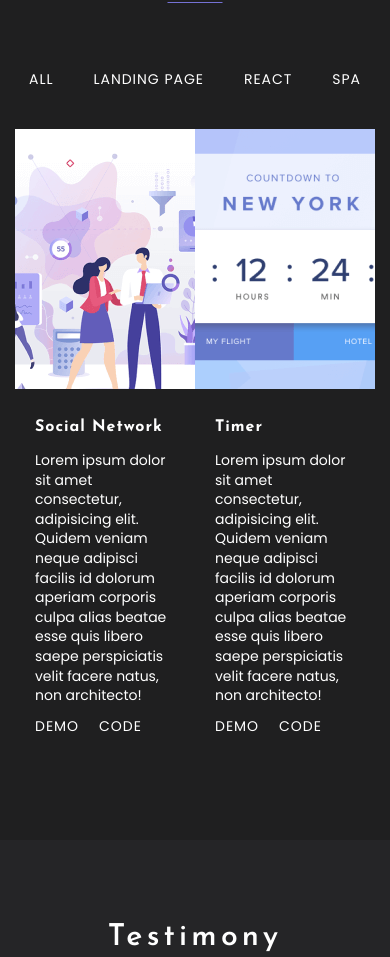
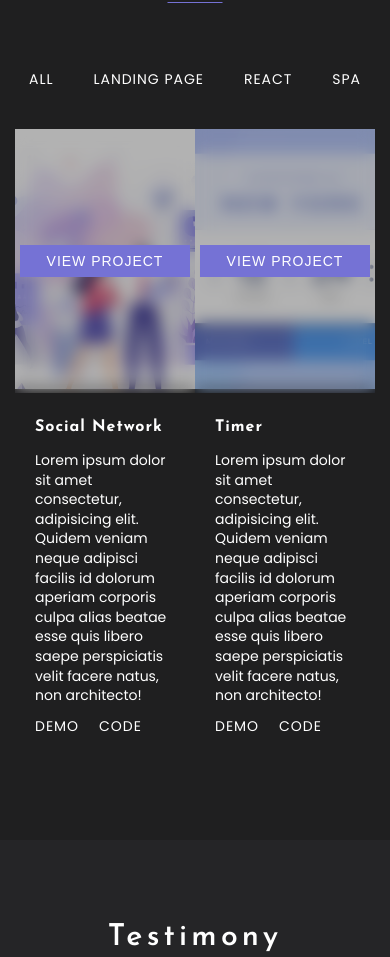
Before and after one commit to petrkanapelka/portfolio-start-project-main, a React app: page / in a window 390 px wide. Shown: the part 3520-4477 px from the top of the page. Built offline with nearby package versions, Linux system fonts and the light colour scheme.

Commit message:
feat: update styles and add media queries for Work component

```diff
--- a/src/layout/sections/works/work/Work.tsx
+++ b/src/layout/sections/works/work/Work.tsx
@@ -31,13 +31,19 @@
 const StyledWork = styled.div`
     border-color: ${myTheme.colors.secondaryBg};
     max-width: 540px;
-    width: 100%;
+    width: 330px;
+    flex-grow: 1;
+
     ${Link} {
         padding: 10px 0;
 
         & + ${Link} {
             margin-left: 20px;
         }
+    }
+
+    @media ${myTheme.media.desktop}{
+        max-width: 540px;
     }
 `
 const Description = styled.div`
@@ -46,7 +52,19 @@
 
 const ImageWrapper = styled.div`
     position: relative;
-    &:hover {
+
+    ${Button} {
+        transform: scale(0);
+        position: absolute;
+        left: 50%;
+        top: 50%;
+        transform: translate(-50%, -50%) scale(0);
+        &::before {
+            width: 100%;
+            height: 100%;
+        }
+    }
+
     &::before {
         content: "";
         position: absolute;
@@ -56,20 +74,26 @@
         top: 0;
         backdrop-filter: blur(8px);
         background: rgba(0, 0, 0, 0.3);
+        opacity: 0;
     }
+
+    &:hover {
+        &::before {
+            opacity: 1;
+        }
+
         ${Button} {
             transform: translate(-50%, -50%) scale(1);
         }
     }
+
+    @media ${myTheme.media.tablet} {
+        &::before {
+            opacity: 1;
+        }
+
         ${Button} {
-        transform: scale(0);
-        position: absolute;
-        left: 50%;
-        top: 50%;
-        transform: translate(-50%, -50%) scale(0);
-        &::before {
-            width: 100%;
-            height: 100%;
+            transform: translate(-50%, -50%) scale(1);
         }
     }
 `
```
Lines whose indentation alone changed are shown as unchanged.
